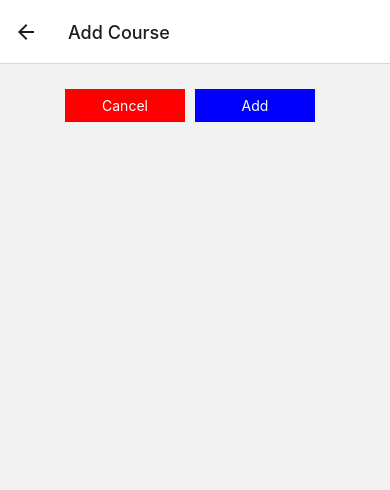
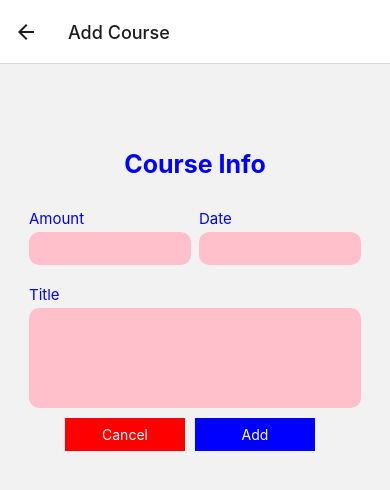
Before and after one commit to kaanarslan1990/course, a React Native app: screen /ManageCourse in a window 390 px wide. Shown: the top 490 px of the page. Built offline with nearby package versions, Linux system fonts and the light colour scheme.

Commit message:
course form style

```diff
--- /dev/null
+++ b/components/CourseForm.js
@@ -0,0 +1,56 @@
+import { StyleSheet, Text, View } from "react-native";
+import React from "react";
+import Input from "./Input";
+
+export default function CourseForm() {
+  return (
+    <View style={styles.form}>
+      <Text style={styles.title}>Course Info</Text>
+      <View style={styles.priceAndDate}>
+        <Input
+          label="Amount"
+          textInputConfig={{
+            keyboardType: "decimal-pad",
+            onChangeText: () => {},
+          }}
+          style={styles.flexAll}
+        />
+        <Input
+          label="Date"
+          textInputConfig={{
+            placeHolder: "YYYY-MM-DD",
+            maxLength: 10,
+            onChangeText: () => {},
+          }}
+          style={styles.flexAll}
+        />
+      </View>
+      <Input
+        label="Title"
+        textInputConfig={{
+          multiline: true,
+          onChangeText: () => {},
+        }}
+      />
+    </View>
+  );
+}
+
+const styles = StyleSheet.create({
+  priceAndDate: {
+    flexDirection: "row",
+  },
+  flexAll: {
+    flex: 1,
+  },
+  form: {
+    marginTop: 40,
+  },
+  title: {
+    fontSize: 25,
+    fontWeight: "bold",
+    textAlign: "center",
+    color: "blue",
+    marginVertical:20
+  },
+});
--- /dev/null
+++ b/components/Input.js
@@ -0,0 +1,42 @@
+import { StyleSheet, Text, TextInput, View } from 'react-native'
+import React from 'react'
+
+export default function Input({label,textInputConfig, style}) {
+    const inputStyles=[styles.input];
+
+    if(textInputConfig && textInputConfig.multiline){
+        inputStyles.push(styles.inputMultiline)
+    }
+  return (
+    <View style={[styles.inputContainer,style]}>
+      <Text style={styles.label}>{label}</Text>
+      <TextInput style={inputStyles} {...textInputConfig}/>
+    </View>
+  )
+}
+
+const styles = StyleSheet.create({
+    inputContainer:{
+        marginHorizontal:4,
+        marginVertical:10,
+
+
+    },
+    label:{
+        fontSize:15,
+        color:'blue',
+        marginBottom:4,
+    },
+    input:{
+        backgroundColor:'pink',
+        padding:6,
+        borderRadius:10,
+        fontSize:18,
+
+    },
+    inputMultiline:{
+       minHeight:100,
+       textAlignVertical:'top'
+    }
+
+})
--- a/screens/ManageCourse.js
+++ b/screens/ManageCourse.js
@@ -2,6 +2,7 @@
 import React, { useContext, useLayoutEffect } from "react";
 import { EvilIcons } from "@expo/vector-icons";
 import { CoursesContext } from "../store/coursesContext";
+import CourseForm from "../components/CourseForm";
 
 export default function ManageCourse({ route, navigation }) {
   const courseContext = useContext(CoursesContext);
@@ -46,6 +47,7 @@
   }
   return (
     <View style={styles.container}>
+      <CourseForm />
       <View style={styles.buttons}>
         <Pressable onPress={cancelHandler}>
           <View style={styles.cancel}>
```
